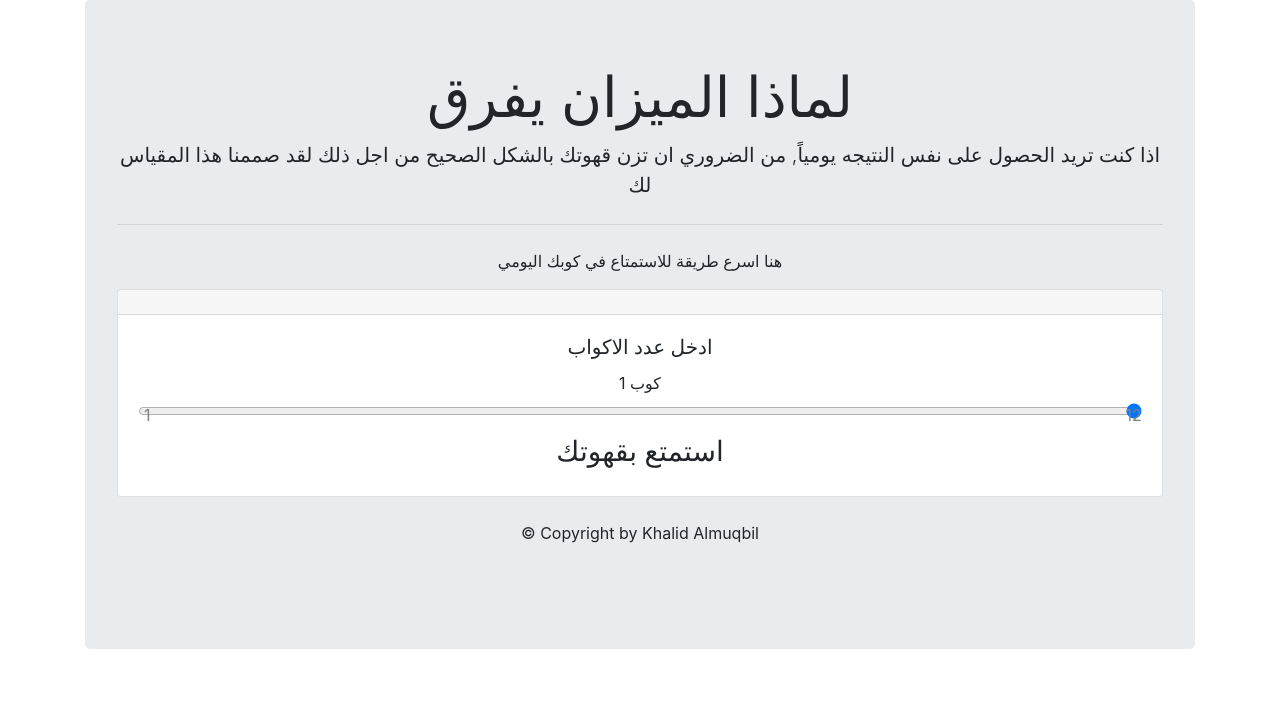
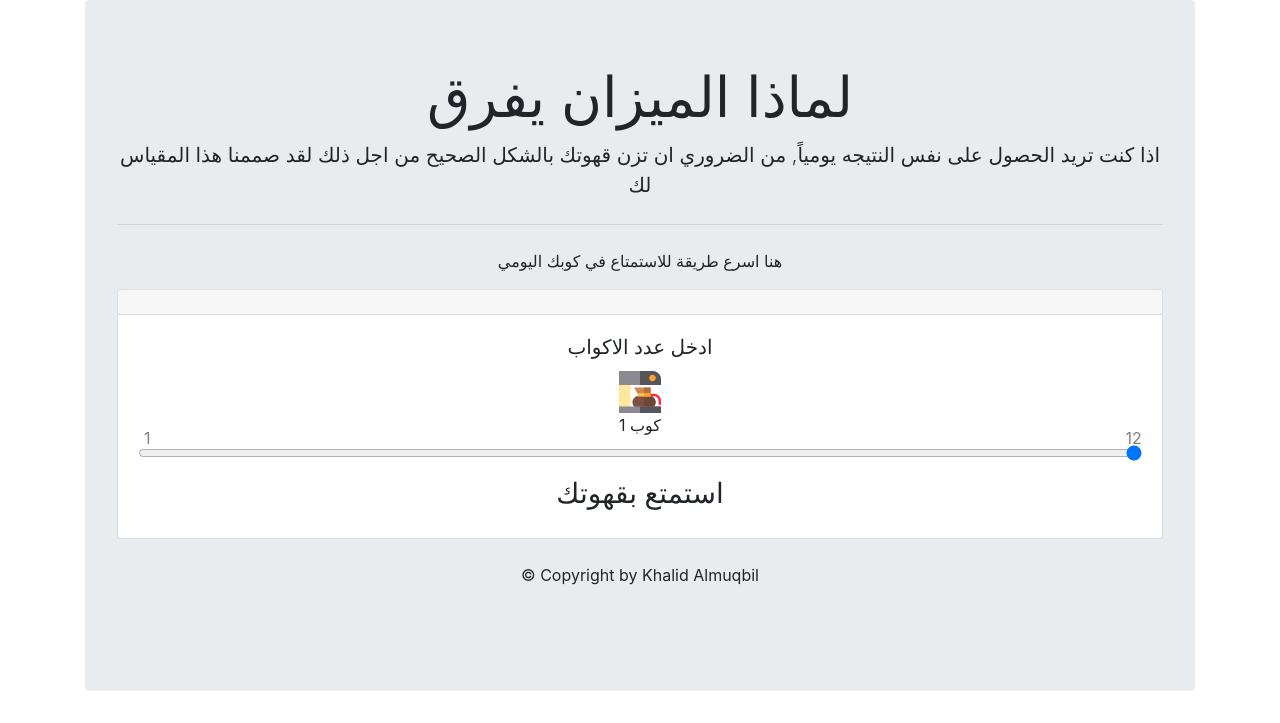
Before and after one commit to kh-arif/coffee-masure, a plain HTML site: page index.html in a window 1280 px wide. Shown: the part 680-1403 px from the top of the page. Before the commit the page ends 1361 px from the top, so only its background shows below. Drawn offline with nearby package versions, Linux system fonts and the light colour scheme.

Commit message:
coffee maker icon

```diff
--- a/index.html
+++ b/index.html
@@ -49,7 +49,7 @@
               <form>
               <div class="form-group">
                 <label for="formControlRange">
-                  <a>كوب</a>
+                  <a><img src="coffee-maker.svg">كوب</a>
                   <span id="rangeValue">1</span>
                 </label>
                 <input type="range" class="form-control-range" id="formControlRange"
```
Also changed, not shown: coffee-maker.svg (added).
